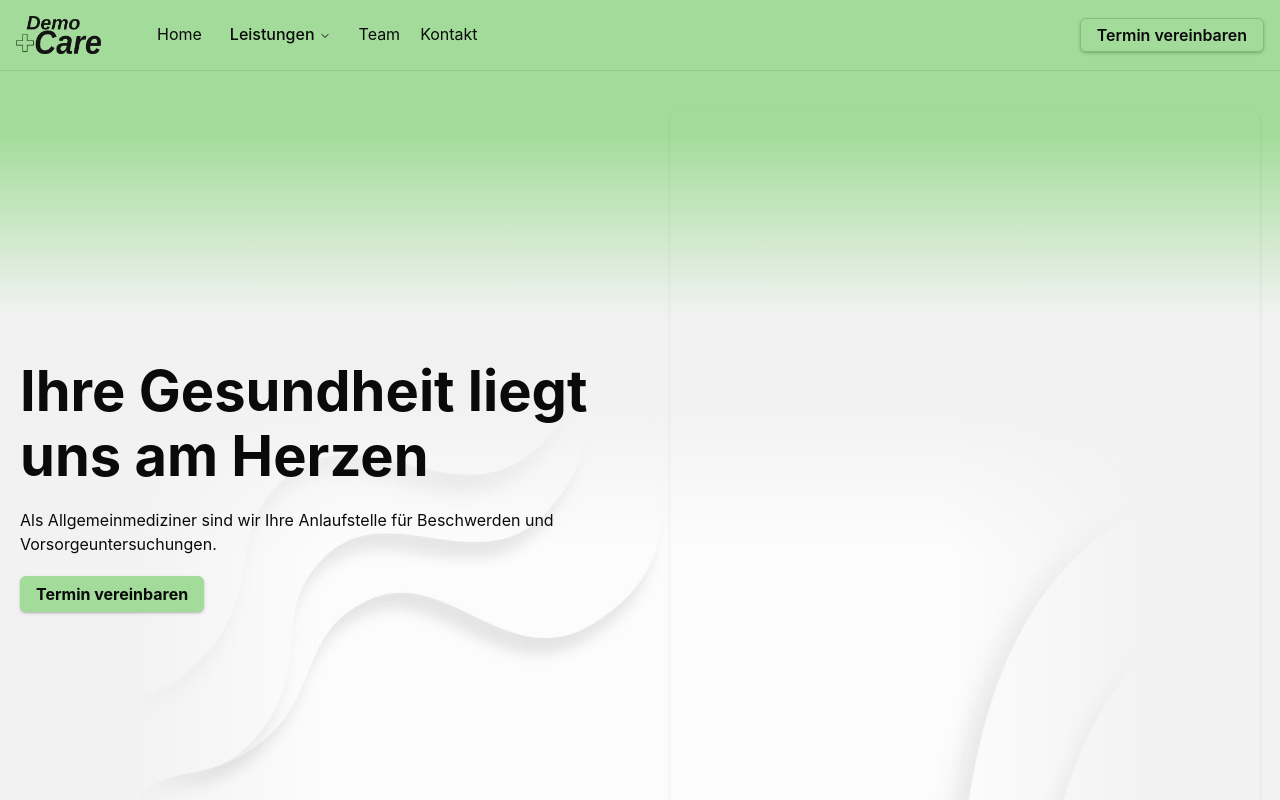
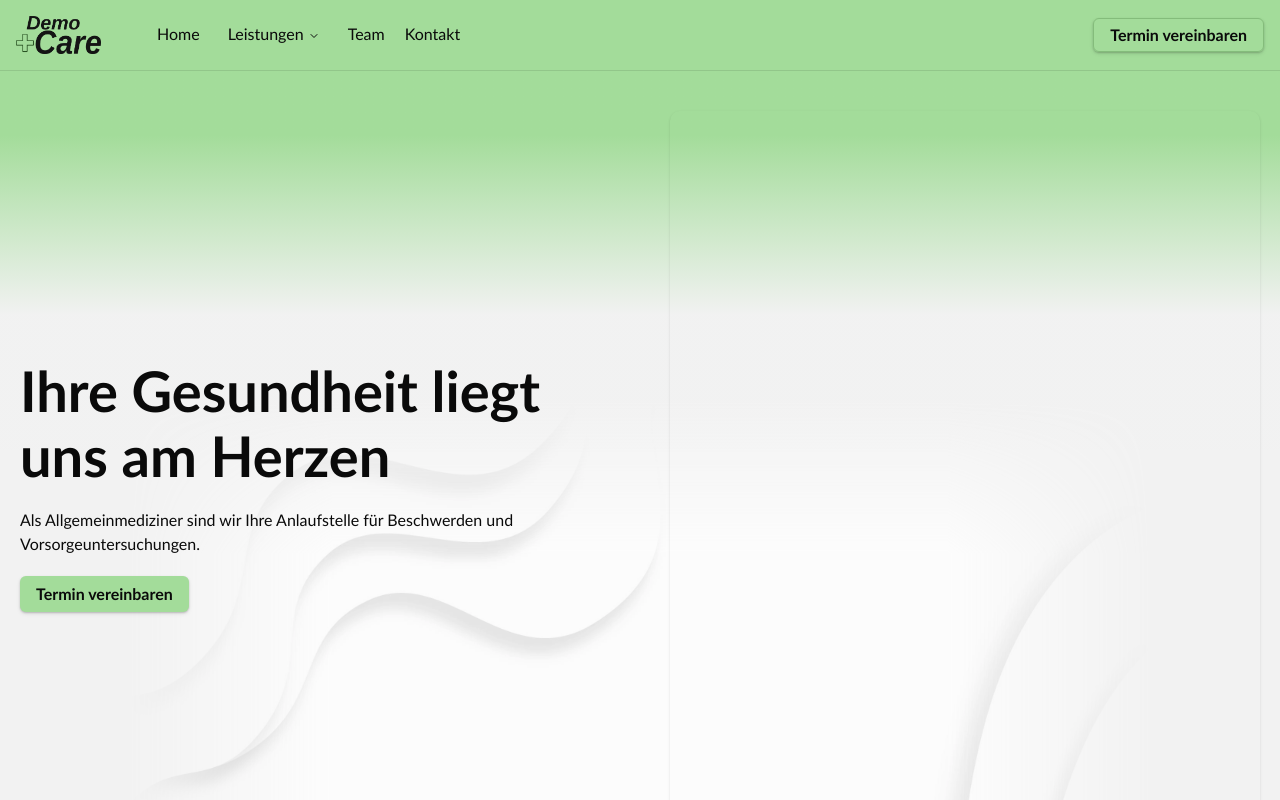
Before and after one commit to ben-me/demo_doctor, a SvelteKit app: page / in a window 1280 px wide. Shown: the top 800 px of the page. Built offline with nearby package versions, Linux system fonts and the light colour scheme.

Commit message:
refactor: Change font family

```diff
--- a/src/styles/app.css
+++ b/src/styles/app.css
@@ -140,7 +140,9 @@
   body {
     min-height: 100dvh;
     @apply bg-background text-foreground;
-    font-family: Inter, Roboto, 'Helvetica Neue', 'Arial Nova', 'Nimbus Sans', Arial, sans-serif;
+    font-family:
+      Seravek, 'Gill Sans Nova', Ubuntu, Calibri, 'DejaVu Sans', source-sans-pro, sans-serif;
+    font-size: var(--fs-0);
   }
 
   h2 {
```
